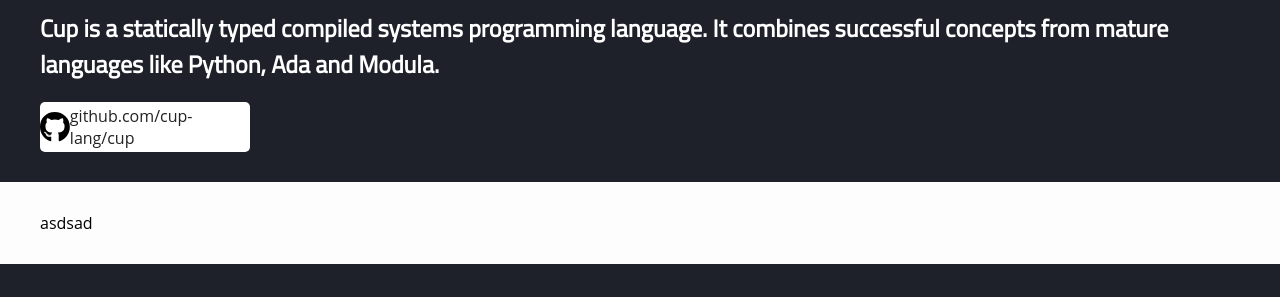
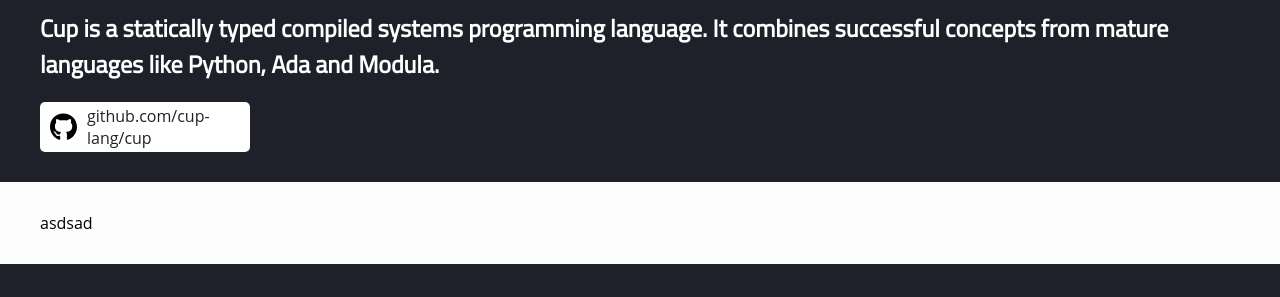
Before and after one commit to cup-lang/cup-lang.org, a Jekyll site: the page built from index.html, in a window 1280 px wide. Shown: the part 161-458 px from the top of the page. Built offline with Jekyll 4.4.1, drawn with Linux system fonts in a browser that asks for light colours; comment, search, counter and statistics services are not loaded.

Commit message:
github svg

```diff
--- a/_layouts/default.html
+++ b/_layouts/default.html
@@ -101,6 +101,11 @@
             text-decoration: none;
             border-radius: 5px;
         }
+
+        .github-svg {
+            height: 32px;
+            margin: 0 10px;
+        }
     </style>
 </head>
 
--- a/index.html
+++ b/index.html
@@ -9,8 +9,8 @@ layout: default
             It combines successful concepts from mature languages like Python, Ada and Modula.
         </h2>
         <a class="github-button" target="_blank" href="https://github.com/cup-lang/cup">
-            <svg aria-hidden="true" focusable="false" role="img" xmlns="http://www.w3.org/2000/svg"
-                viewBox="0 0 496 512" height="32">
+            <svg class="github-svg" aria-hidden="true" focusable="false" role="img" xmlns="http://www.w3.org/2000/svg"
+                viewBox="0 0 496 512">
                 <path
                     d="M165.9 397.4c0 2-2.3 3.6-5.2 3.6-3.3.3-5.6-1.3-5.6-3.6 0-2 2.3-3.6 5.2-3.6 3-.3 5.6 1.3 5.6 3.6zm-31.1-4.5c-.7 2 1.3 4.3 4.3 4.9 2.6 1 5.6 0 6.2-2s-1.3-4.3-4.3-5.2c-2.6-.7-5.5.3-6.2 2.3zm44.2-1.7c-2.9.7-4.9 2.6-4.6 4.9.3 2 2.9 3.3 5.9 2.6 2.9-.7 4.9-2.6 4.6-4.6-.3-1.9-3-3.2-5.9-2.9zM244.8 8C106.1 8 0 113.3 0 252c0 110.9 69.8 205.8 169.5 239.2 12.8 2.3 17.3-5.6 17.3-12.1 0-6.2-.3-40.4-.3-61.4 0 0-70 15-84.7-29.8 0 0-11.4-29.1-27.8-36.6 0 0-22.9-15.7 1.6-15.4 0 0 24.9 2 38.6 25.8 21.9 38.6 58.6 27.5 72.9 20.9 2.3-16 8.8-27.1 16-33.7-55.9-6.2-112.3-14.3-112.3-110.5 0-27.5 7.6-41.3 23.6-58.9-2.6-6.5-11.1-33.3 2.6-67.9 20.9-6.5 69 27 69 27 20-5.6 41.5-8.5 62.8-8.5s42.8 2.9 62.8 8.5c0 0 48.1-33.6 69-27 13.7 34.7 5.2 61.4 2.6 67.9 16 17.7 25.8 31.5 25.8 58.9 0 96.5-58.9 104.2-114.8 110.5 9.2 7.9 17 22.9 17 46.4 0 33.7-.3 75.4-.3 83.6 0 6.5 4.6 14.4 17.3 12.1C428.2 457.8 496 362.9 496 252 496 113.3 383.5 8 244.8 8zM97.2 352.9c-1.3 1-1 3.3.7 5.2 1.6 1.6 3.9 2.3 5.2 1 1.3-1 1-3.3-.7-5.2-1.6-1.6-3.9-2.3-5.2-1zm-10.8-8.1c-.7 1.3.3 2.9 2.3 3.9 1.6 1 3.6.7 4.3-.7.7-1.3-.3-2.9-2.3-3.9-2-.6-3.6-.3-4.3.7zm32.4 35.6c-1.6 1.3-1 4.3 1.3 6.2 2.3 2.3 5.2 2.6 6.5 1 1.3-1.3.7-4.3-1.3-6.2-2.2-2.3-5.2-2.6-6.5-1zm-11.4-14.7c-1.6 1-1.6 3.6 0 5.9 1.6 2.3 4.3 3.3 5.6 2.3 1.6-1.3 1.6-3.9 0-6.2-1.4-2.3-4-3.3-5.6-2z">
                 </path>
```
